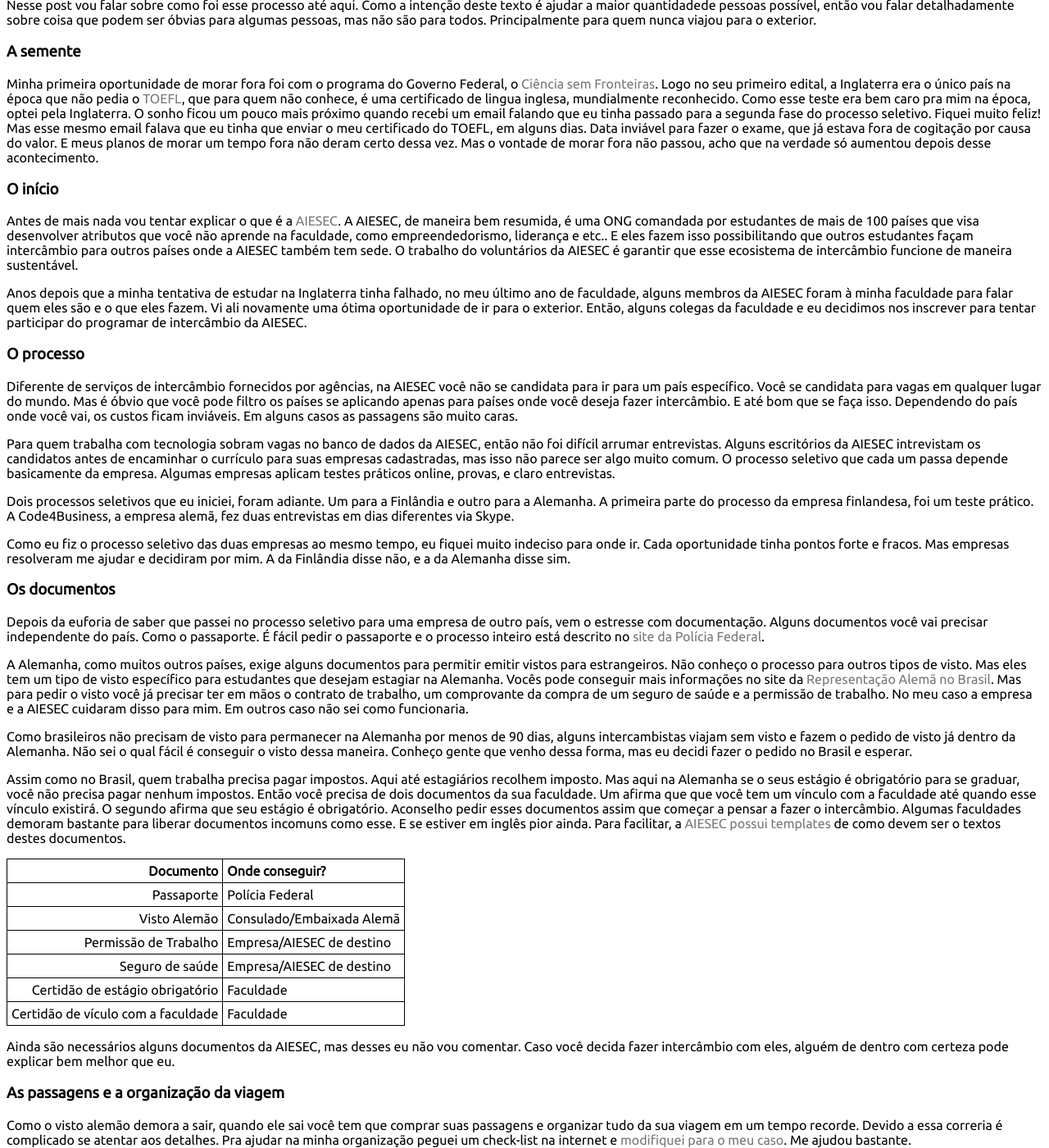
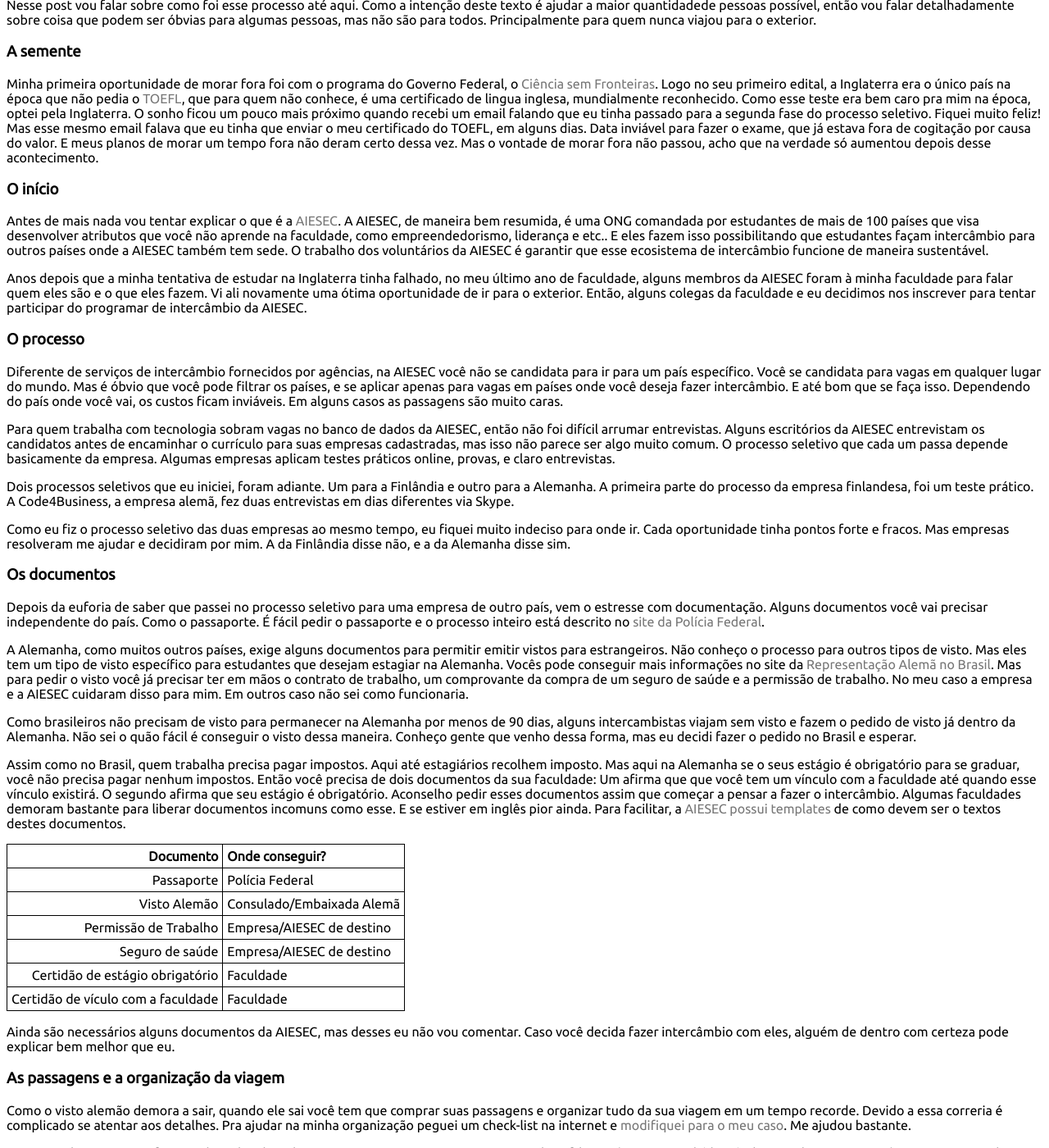
Before and after one commit to deniscostadsc/deniscostadsc.github.io, a Jekyll site: the page built from _posts/2014-05-24-como-vim-parar-na-alemanha.md, in a window 1280 px wide and 1400 px high, scrolled down 203 px. Shown: the whole window at 82% size. Built offline with Jekyll 4.4.1, drawn with Linux system fonts in a browser that asks for light colours; Markdown is read by kramdown in place of the engine named in the settings; comment, search, counter and statistics services are not loaded; some of the changed text lies outside the part shown.

Commit message:
Arrumando alguns erros.

```diff
--- a/_posts/2014-05-24-como-vim-parar-na-alemanha.md
+++ b/_posts/2014-05-24-como-vim-parar-na-alemanha.md
@@ -17,15 +17,15 @@
 
 ### O início
 
-Antes de mais nada vou tentar explicar o que é a [AIESEC](http://www.aiesec.org.br/sobre/ "Site da AIESEC"). A AIESEC, de maneira bem resumida, é uma ONG comandada por estudantes de mais de 100 países que visa desenvolver atributos que você não aprende na faculdade, como empreendedorismo, liderança e etc.. E eles fazem isso possibilitando que outros estudantes façam intercâmbio para outros países onde a AIESEC também tem sede. O trabalho do voluntários da AIESEC é garantir que esse ecosistema de intercâmbio funcione de maneira sustentável.
+Antes de mais nada vou tentar explicar o que é a [AIESEC](http://www.aiesec.org.br/sobre/ "Site da AIESEC"). A AIESEC, de maneira bem resumida, é uma ONG comandada por estudantes de mais de 100 países que visa desenvolver atributos que você não aprende na faculdade, como empreendedorismo, liderança e etc.. E eles fazem isso possibilitando que estudantes façam intercâmbio para outros países onde a AIESEC também tem sede. O trabalho dos voluntários da AIESEC é garantir que esse ecosistema de intercâmbio funcione de maneira sustentável.
 
 Anos depois que a minha tentativa de estudar na Inglaterra tinha falhado, no meu último ano de faculdade, alguns membros da AIESEC foram à minha faculdade para falar quem eles são e o que eles fazem. Vi ali novamente uma ótima oportunidade de ir para o exterior. Então, alguns colegas da faculdade e eu decidimos nos inscrever para tentar participar do programar de intercâmbio da AIESEC.
 
 ### O processo
 
-Diferente de serviços de intercâmbio fornecidos por agências, na AIESEC você não se candidata para ir para um país específico. Você se candidata para vagas em qualquer lugar do mundo. Mas é óbvio que você pode filtro os países se aplicando apenas para países onde você deseja fazer intercâmbio. E até bom que se faça isso. Dependendo do país onde você vai, os custos ficam inviáveis. Em alguns casos as passagens são muito caras.
+Diferente de serviços de intercâmbio fornecidos por agências, na AIESEC você não se candidata para ir para um país específico. Você se candidata para vagas em qualquer lugar do mundo. Mas é óbvio que você pode filtrar os países, e se aplicar apenas para vagas em países onde você deseja fazer intercâmbio. E até bom que se faça isso. Dependendo do país onde você vai, os custos ficam inviáveis. Em alguns casos as passagens são muito caras.
 
-Para quem trabalha com tecnologia sobram vagas no banco de dados da AIESEC, então não foi difícil arrumar entrevistas. Alguns escritórios da AIESEC intrevistam os candidatos antes de encaminhar o currículo para suas empresas cadastradas, mas isso não parece ser algo muito comum. O processo seletivo que cada um passa depende basicamente da empresa. Algumas empresas aplicam testes práticos online, provas, e claro entrevistas.
+Para quem trabalha com tecnologia sobram vagas no banco de dados da AIESEC, então não foi difícil arrumar entrevistas. Alguns escritórios da AIESEC entrevistam os candidatos antes de encaminhar o currículo para suas empresas cadastradas, mas isso não parece ser algo muito comum. O processo seletivo que cada um passa depende basicamente da empresa. Algumas empresas aplicam testes práticos online, provas, e claro entrevistas.
 
 Dois processos seletivos que eu iniciei, foram adiante. Um para a Finlândia e outro para a Alemanha. A primeira parte do processo da empresa finlandesa, foi um teste prático. A Code4Business, a empresa alemã, fez duas entrevistas em dias diferentes via Skype.
 
@@ -37,9 +37,9 @@
 
 A Alemanha, como muitos outros países, exige alguns documentos para permitir emitir vistos para estrangeiros. Não conheço o processo para outros tipos de visto. Mas eles tem um tipo de visto específico para estudantes que desejam estagiar na Alemanha. Vocês pode conseguir mais informações no site da [Representação Alemã no Brasil](http://www.brasil.diplo.de/contentblob/2681184/Daten/707135/Merkblatt_Praktikum.pdf "Pdf que explica o processo do visto para estágio na Alemanha."). Mas para pedir o visto você já precisar ter em mãos o contrato de trabalho, um comprovante da compra de um seguro de saúde e a permissão de trabalho. No meu caso a empresa e a AIESEC cuidaram disso para mim. Em outros caso não sei como funcionaria.
 
-Como brasileiros não precisam de visto para permanecer na Alemanha por menos de 90 dias, alguns intercambistas viajam sem visto e fazem o pedido de visto já dentro da Alemanha. Não sei o qual fácil é conseguir o visto dessa maneira. Conheço gente que venho dessa forma, mas eu decidi fazer o pedido no Brasil e esperar.
+Como brasileiros não precisam de visto para permanecer na Alemanha por menos de 90 dias, alguns intercambistas viajam sem visto e fazem o pedido de visto já dentro da Alemanha. Não sei o quão fácil é conseguir o visto dessa maneira. Conheço gente que venho dessa forma, mas eu decidi fazer o pedido no Brasil e esperar.
 
-Assim como no Brasil, quem trabalha precisa pagar impostos. Aqui até estagiários recolhem imposto. Mas aqui na Alemanha se o seus estágio é obrigatório para se graduar, você não precisa pagar nenhum impostos. Então você precisa de dois documentos da sua faculdade. Um afirma que que você tem um vínculo com a faculdade até quando esse vínculo existirá. O segundo afirma que seu estágio é obrigatório. Aconselho pedir esses documentos assim que começar a pensar a fazer o intercâmbio. Algumas faculdades demoram bastante para liberar documentos incomuns como esse. E se estiver em inglês pior ainda. Para facilitar, a [AIESEC possui templates](https://drive.google.com/folderview?id=0B-hKicxbbe0EczRkbFJGSU9sVUk&usp=sharing "Templates de documentos necessários") de como devem ser o textos destes documentos.
+Assim como no Brasil, quem trabalha precisa pagar impostos. Aqui até estagiários recolhem imposto. Mas aqui na Alemanha se o seus estágio é obrigatório para se graduar, você não precisa pagar nenhum impostos. Então você precisa de dois documentos da sua faculdade: Um afirma que que você tem um vínculo com a faculdade até quando esse vínculo existirá. O segundo afirma que seu estágio é obrigatório. Aconselho pedir esses documentos assim que começar a pensar a fazer o intercâmbio. Algumas faculdades demoram bastante para liberar documentos incomuns como esse. E se estiver em inglês pior ainda. Para facilitar, a [AIESEC possui templates](https://drive.google.com/folderview?id=0B-hKicxbbe0EczRkbFJGSU9sVUk&usp=sharing "Templates de documentos necessários") de como devem ser o textos destes documentos.
 
 Documento                          | Onde conseguir?
 ---------------------------------: | :------------------------
```
Also changed, not shown: other parts of _posts/2014-05-24-como-vim-parar-na-alemanha.md (+2 -2 lines).
